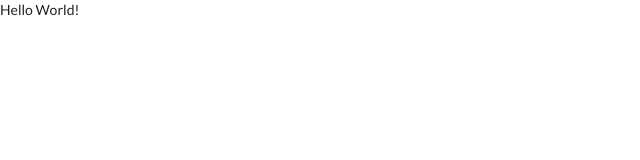
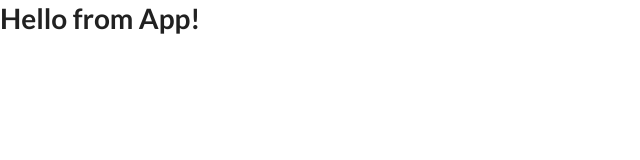
Before and after one commit to syedishmam/calculator, a React app in the folder react_calc/: page / in a window 1280 px wide. Shown: the whole page, without its empty margins (0-640 px from the left). Built offline with nearby package versions, Linux system fonts and the light colour scheme.

Commit message:
Redux set up

```diff
--- a/react_calc/package.json
+++ b/react_calc/package.json
@@ -9,7 +9,9 @@
     "react": "^16.12.0",
     "react-dom": "^16.12.0",
     "react-redux": "^7.1.3",
-    "react-scripts": "3.3.0"
+    "react-scripts": "3.3.0",
+    "redux": "^4.0.4",
+    "redux-thunk": "^2.3.0"
   },
   "scripts": {
     "start": "react-scripts start",
--- a/react_calc/public/index.html
+++ b/react_calc/public/index.html
@@ -1,7 +1,6 @@
 <!DOCTYPE html>
 <html lang="en">
   <head>
-    <link rel="stylesheet" href="https://cdnjs.cloudflare.com/ajax/libs/semantic-ui/2.4.1/semantic.min.css" />
     <meta charset="utf-8" />
     <link rel="icon" href="%PUBLIC_URL%/favicon.ico" />
     <meta name="viewport" content="width=device-width, initial-scale=1" />
@@ -26,6 +25,7 @@
       Learn how to configure a non-root public URL by running `npm run build`.
     -->
     <title>React App</title>
+    <link rel="stylesheet" href="https://cdnjs.cloudflare.com/ajax/libs/semantic-ui/2.4.1/semantic.min.css" />
   </head>
   <body>
     <noscript>You need to enable JavaScript to run this app.</noscript>
--- /dev/null
+++ b/react_calc/src/components/App.js
@@ -0,0 +1,13 @@
+import React from 'react';
+
+class App extends React.Component {
+    render() {
+        return(
+            <div>
+                <h1>Hello from App!</h1>
+            </div>
+        )
+    }
+}
+
+export default App;
--- a/react_calc/src/index.js
+++ b/react_calc/src/index.js
@@ -1,15 +1,22 @@
 import React from 'react';
 import ReactDOM from 'react-dom';
+import {Provider} from 'react-redux';
+import {createStore, applyMiddleware, compose} from 'redux';
+import reduxThunk from 'redux-thunk';
 
-class App extends React.Component {
-    render() {
-        return (
-            <div>Hello World!</div>
-        )
-    }
-}
+import App from './components/App';
+import reducers from './reducers';
+
+const composeEnhancers = window.__REDUX_DEVTOOLS_EXTENSION_COMPOSE__ || compose;
+
+const store = createStore(
+    reducers,
+    composeEnhancers(applyMiddleware(reduxThunk))
+);
 
 ReactDOM.render(
-    <App />,
-    document.querySelector('#root')
+    <Provider store={store}>
+        <App />
+    </Provider>,
+    document.getElementById('root')
 );
--- /dev/null
+++ b/react_calc/src/reducers/index.js
@@ -0,0 +1,5 @@
+import {combineReducers} from 'redux';
+
+export default combineReducers({
+
+});
```
Also changed, not shown: 1 other file.
